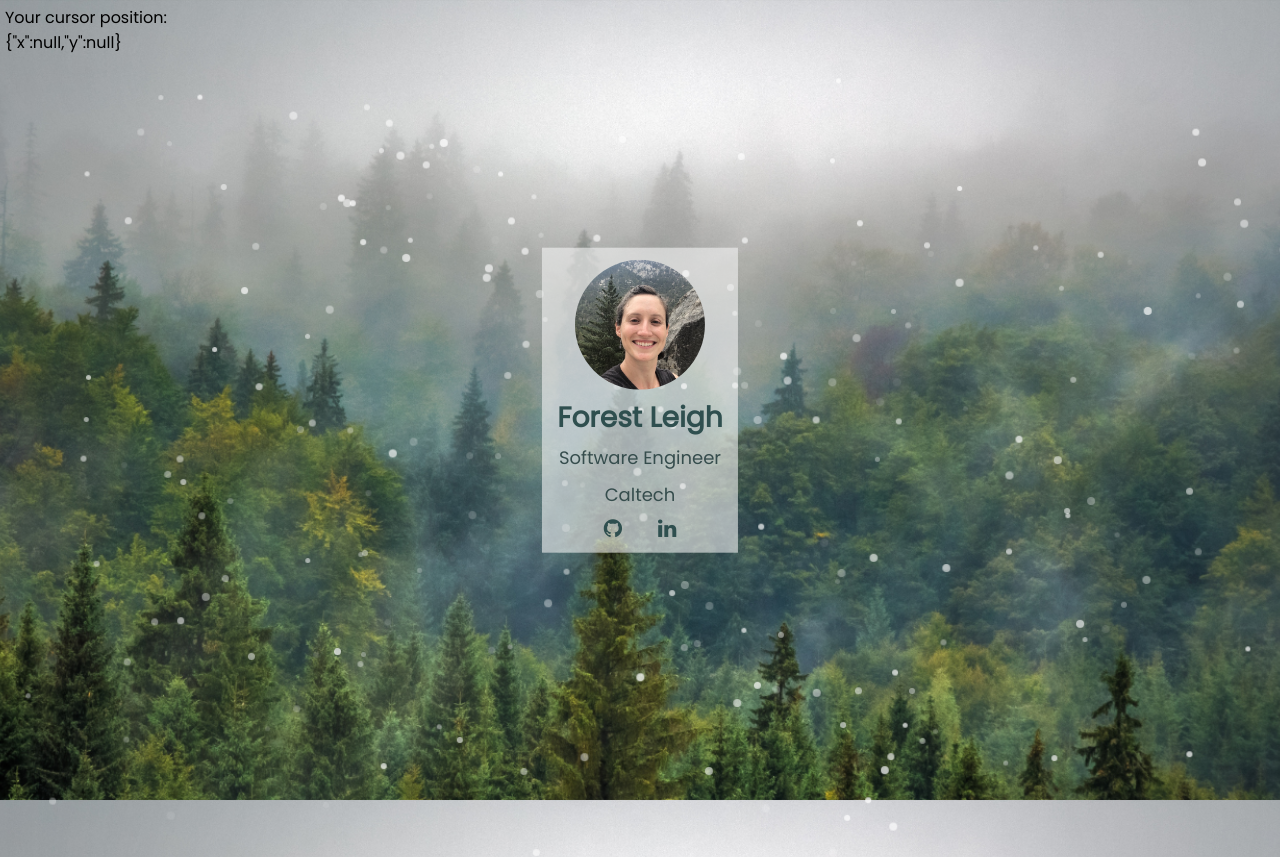
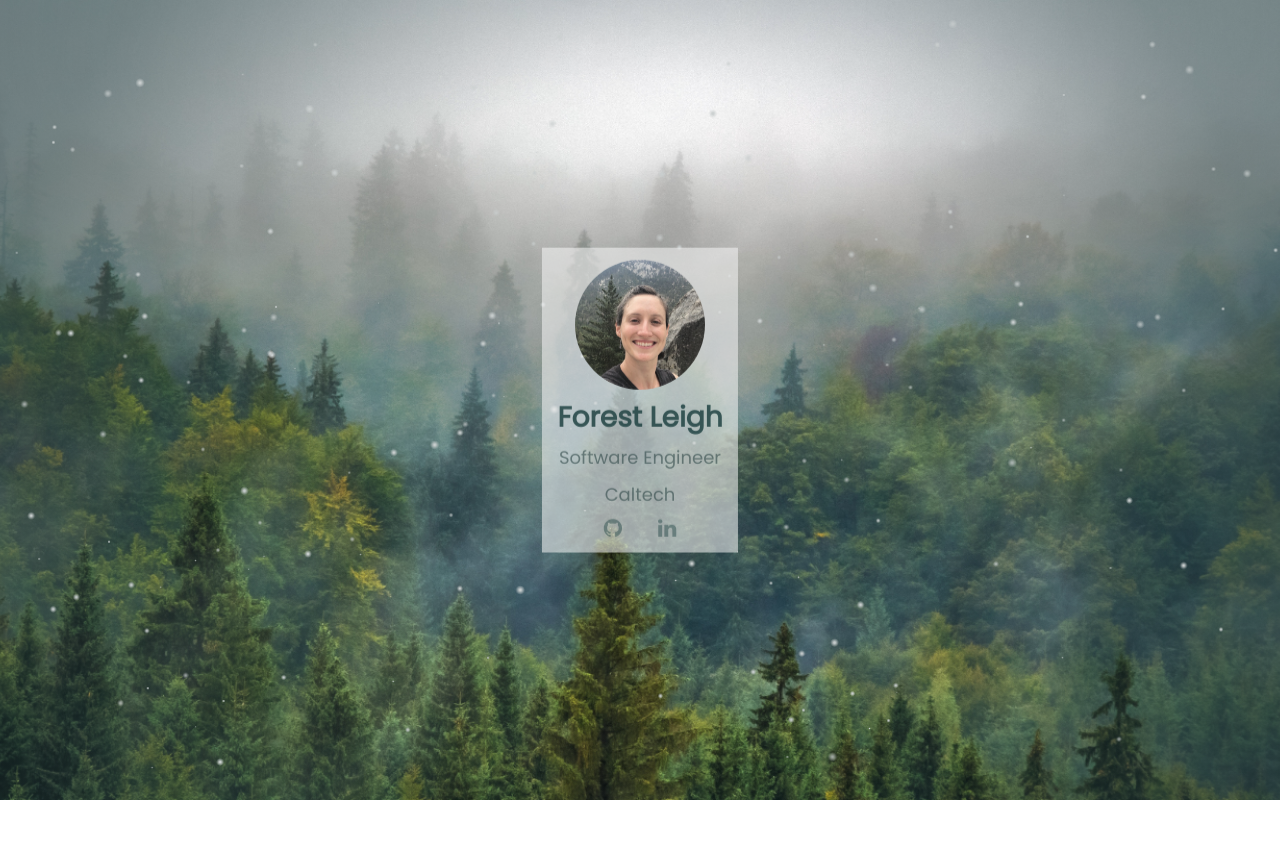
Before and after one commit to forestleigh/PersonalSplashPage, a React app: page / in a window 1280 px wide. After the commit the page ends 800 px from the top, so only its background shows below. Built offline with nearby package versions, Linux system fonts and the light colour scheme.

Commit message:
improved animations on magic particles but need to add radial finish

```diff
--- a/client/src/components/Magic.js
+++ b/client/src/components/Magic.js
@@ -18,11 +18,11 @@ const Magic = () => {
 
   return (
     <>
-    <p>
+    {/* <p>
       Your cursor position:
       <br />
       {JSON.stringify(mousePosition)}
-    </p>
+    </p> */}
     <div id="particle-container">{ Particles }</div>
     </>
   );
--- a/client/src/styles/card.scss
+++ b/client/src/styles/card.scss
@@ -1,3 +1,13 @@
+@keyframes message-frames {
+  0% {
+    opacity: 0;
+  }
+
+  100% {
+    opacity: 1;
+  }
+}
+
 .card {
   z-index: 9;
   background: rgba(245, 245, 245, 0.587);
@@ -8,22 +18,30 @@
   transform: translate(-50%, -50%);
   padding: 12px;
   text-align: center;
+  animation: message-frames 6s ease 1s forwards;
 }
 
-.title {
-  color: rgb(54, 77, 77);
-  font-size: 18px;
+img {
+  border-radius: 50%;
+  animation: message-frames 6s ease 1s forwards;
 }
 
 h1 {
   color: darkslategrey;
   font-size: 28px;
   padding-bottom: -5px;
+  animation: message-frames 6s ease 1s forwards;
 }
 
 p,
 .title {
   padding: 5px;
+  animation: message-frames 12s ease 1s forwards;
+}
+
+.title {
+  color: rgb(54, 77, 77);
+  font-size: 18px;
 }
 
 i {
@@ -32,8 +50,5 @@ i {
   padding-top: 8px;
   color: darkslategrey;
   font-size: 28px;
+  animation: message-frames 15s ease 1s forwards;
 }
-
-img {
-  border-radius: 50%;
-}
--- a/client/src/styles/index.css
+++ b/client/src/styles/index.css
@@ -8,8 +8,15 @@
   text-align: align-center;
 }
 
+html,
 body {
-  background: url(../assets/forest.png) no-repeat center center fixed;
+  width: 100%;
+  height: 100%;
+  overflow: hidden;
+}
+
+html {
+  background:radial-gradient(circle farthest-side, transparent 50%, rgba(47, 79, 79, 0.396)),url(../assets/forest.png) no-repeat center center fixed;
   -webkit-background-size: cover;
   -moz-background-size: cover;
   -o-background-size: cover;
--- a/client/src/styles/magic.scss
+++ b/client/src/styles/magic.scss
@@ -3,27 +3,68 @@
     border-radius: 50%;
 }
 
-@for $i from 1 through 250 {
-    @keyframes particle-animation-#{$i} {
+@for $i from 1 through 200 {
+    @keyframes move-magic-random-#{$i} {
         100% {
             transform: translate3d((random(100) * 1vw), (random(100) * 1vh), (random(100) * 1vh));
-        }
+           }
     }
 
+    @keyframes fade-frames {
+        0% {
+          opacity: 1;
+        }
+
+        50% {
+          opacity: 0.7;
+        }
+
+        100% {
+          opacity: 1;
+        }
+      }
+
+        // not currently working...
+      @keyframes scale-frames {
+        0% {
+          transform: scale3d(0.4, 0.4, 1);
+        }
+
+        50% {
+          transform: scale3d(3.2, 3.2, 1);
+        }
+
+        100% {
+          transform: scale3d(0.4, 0.4, 1);
+        }
+      }
+
     .particle:nth-child(#{$i}) {
-        animation: particle-animation-#{$i} 90s infinite;
-        $size: random(4)+4+px;
-        opacity: calc(random(100) / 100);
-        height: $size;
-        width: $size;
+        $moveDuration: 28000 + random(9000) + ms;
+        // $moveDuration: 90s;
+        animation:
+            fade-frames 200ms infinite,
+            move-magic-random-#{$i} $moveDuration infinite,
+            scale-frames-#{$i} 2s infinite;
         animation-delay: -$i * .3s;
+        // animation-delay: random(37000) + ms;
+
+        $particleBaseSize: 12;
+        $circleSize: random($particleBaseSize);
+        width: $circleSize + px;
+        height: $circleSize + px;
+
+        // opacity: calc(random(100) / 100);
+        background: radial-gradient(
+      hsl(180, 5%, 80%),
+      hsl(180, 5%, 80%) 10%,
+      hsla(180, 100%, 80%, 0) 56%
+    );
         // controls random appearance of paricles across window
         transform: translate3d((random(100) * 1vw), (random(100) * 1vh), (random(100) * 1vh));
-        background: hsla(0, 100%, 100%, 0.75);
     }
 
     .particle:hover {
-        height: 12px;
-        width: 12px;
+        transform: scale(2);
     }
 }
--- a/package.json
+++ b/package.json
@@ -26,7 +26,8 @@
     "path": "^0.12.7",
     "react": "^18.2.0",
     "react-dom": "^18.2.0",
-    "react-router-dom": "^6.4.1"
+    "react-router-dom": "^6.4.1",
+    "webkit-npm": "^3.1.1"
   },
   "devDependencies": {
     "@babel/core": "^7.19.3",
```
Also changed, not shown: 1 other file (tests, documents, lock files or other folders).
